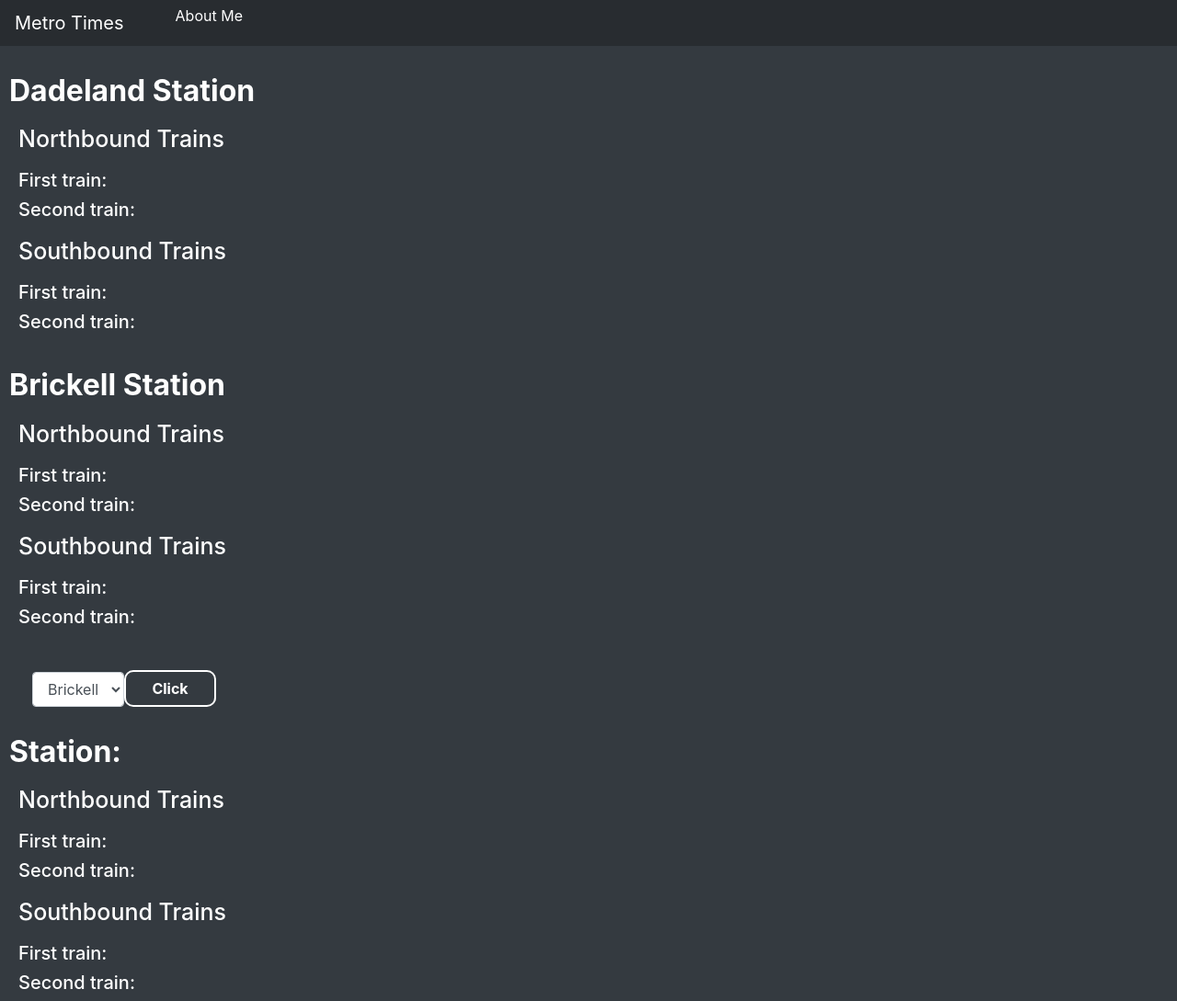
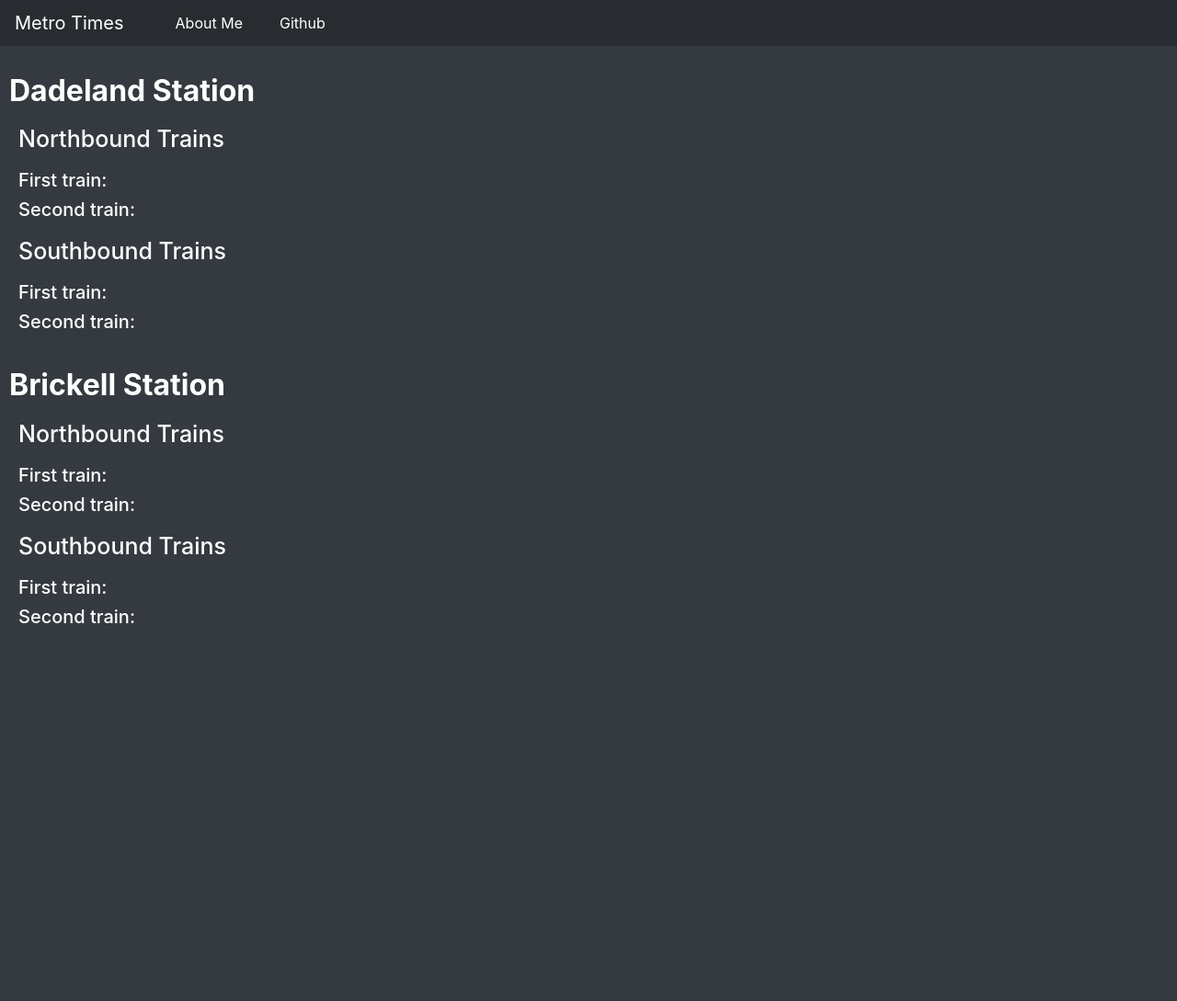
Before and after one commit to alegomez1/Metrorail-Times, a website: page index.html in a window 1280 px wide. Shown: the whole page at 92% size. After the commit the page ends 800 px from the top, so only its background shows below. Drawn offline with nearby package versions, Linux system fonts and the light colour scheme; no server answers.

Commit message:
fixed navbar, added live links

```diff
--- a/index.html
+++ b/index.html
@@ -18,9 +18,11 @@
     <!-- Navbar -->
     <nav class="navbar navbar-expand-lg navbar-dark bg-dark navi">
       <a class="navbar-brand" href="#">Metro Times</a>
-      <ul class="navitems">
-        <li class="navlist"><a href="#">About Me</a></li>
-      </ul>
+
+  <a class="navitem" href="https://www.linkedin.com/in/alegomez1996/">About Me</a>
+  <a class="navitem" href="https://github.com/alegomez1">Github</a>
+
+
     </nav>
 
     <!-- Train Info -->
@@ -56,7 +58,7 @@
 
 
     <!-- Test for user selected trains -->
-    <div class='container-fluid form-button-div'>
+    <!-- <div class='container-fluid form-button-div'>
     <select id = 'selector' class="form-control mytest">
       <option>Brickell</option>
       <option>Dadeland North</option>
@@ -66,19 +68,19 @@
   </div>
 
     <h3 class="station-title">Station:</h3>
-    <!-- Northbound Trains -->
-    <div class="container-fluid myCont">
+    Northbound Trains -->
+    <!-- <div class="container-fluid myCont">
       <h4>Northbound Trains</h4>
       <h5>First train:</h5>
       <h5>Second train:</h5>
-    </div>
+    </div> -->
     <!-- Southbound Trains -->
-    <div class="container-fluid myCont">
+    <!-- <div class="container-fluid myCont">
       <h4>Southbound Trains</h4>
       <h5>First train:</h5>
       <h5>Second train:</h5>
 
-    </div>
+    </div> -->
 
 
   </body>
--- a/public/CSS/styles.css
+++ b/public/CSS/styles.css
@@ -49,3 +49,8 @@ h3{
     justify-content: baseline;
 align-items: flex-end;
 }
+
+.navitem{
+    color: white;
+    padding-left: 40px;
+}
```
